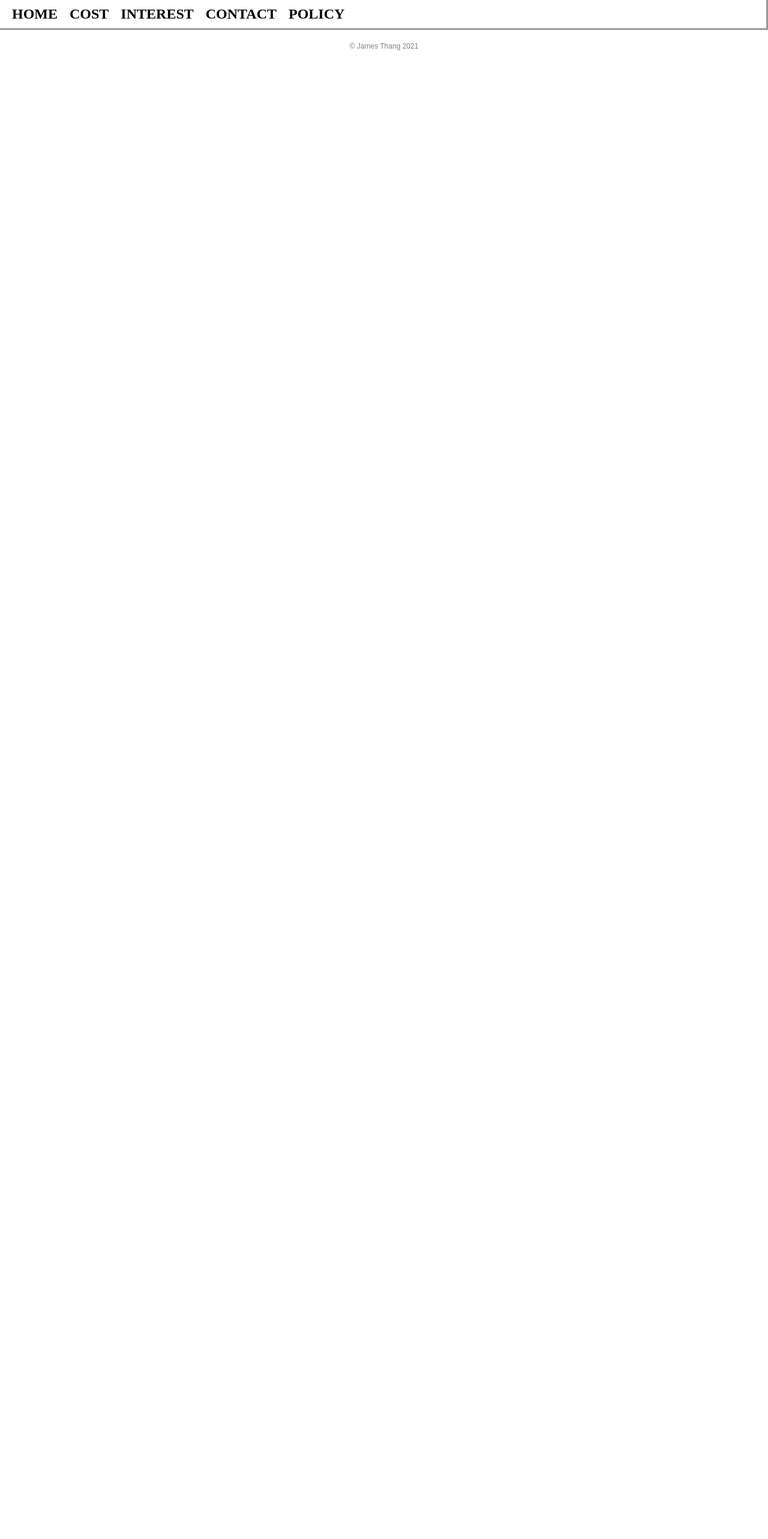
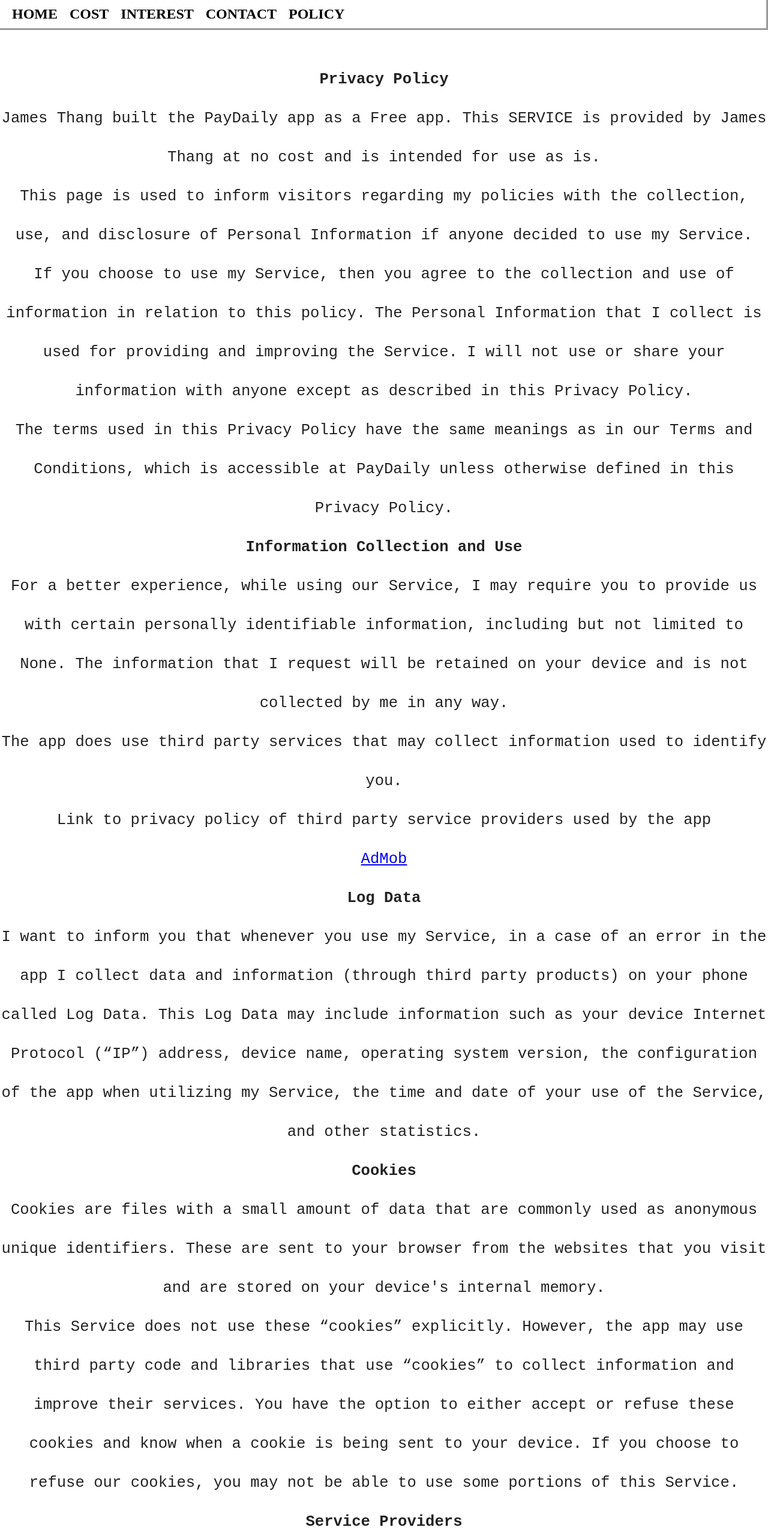
Before and after one commit to Enryun/personalFinance, a React (Create React App) app: page /policy/pay-daily in a window 1280 px wide. Shown: the top 2566 px of the page at 60% size. Before the commit the page ends 800 px from the top, so only its background shows below. Built offline with nearby package versions, Linux system fonts and the light colour scheme.

Commit message:
adding Pay Daily

```diff
--- a/src/App.js
+++ b/src/App.js
@@ -18,6 +18,8 @@ import POS_remote from './Pages/AppIntroduction/POS/POS_remote'
 import CoffeeReport from './Pages/PolicyPage/coffee_report'
 import UCoffee from './Pages/PolicyPage/u_coffee'
 import CoffeeReportEULA from './Pages/PolicyPage/coffee_report_eula.jsx'
+import PayDailyPolicy from './Pages/PolicyPage/cost_tracking.jsx'
+import PayDaily from './Pages/AppIntroduction/PayDaily/pay_daily.jsx';
 
 
 function App() {
@@ -39,6 +41,8 @@ function App() {
       <Route exact path='/policy/coffee-report' component={CoffeeReport} />
       <Route exact path='/policy/ucoffee' component={UCoffee} />
       <Route exact path='/policy/ucoffee-eula' component={CoffeeReportEULA} />
+      <Route exact path='/policy/pay-daily' component={PayDailyPolicy} />
+      <Route exact path='/pay-daily' component={PayDaily} />
       <Footer />
     </div>
   );
--- a/src/Pages/AppIntroduction/POS/POS.scss
+++ b/src/Pages/AppIntroduction/POS/POS.scss
@@ -100,6 +100,10 @@ h1.pos {
   color: #F09B34;
 }
 
+h1.pay-daily {
+  color: blueviolet
+}
+
 .pos-container {
   display: flex;
   text-align: center;
--- a/src/Pages/AppIntroduction/POS/Pos.jsx
+++ b/src/Pages/AppIntroduction/POS/Pos.jsx
@@ -22,9 +22,7 @@ const Pos = () => {
                     </a>
                 </div>
 
-
                 <img src={screenshot1} alt="" className="image_1" />
-
             </div>
 
             <div className="pos_block">
--- /dev/null
+++ b/src/Pages/AppIntroduction/PayDaily/pay_daily.jsx
@@ -0,0 +1,23 @@
+import React from 'react';
+import screenshot1 from '../../../Image/PayDaily.png';
+import screenshot2 from '../../../Image/PayDaily2.png';
+
+const PayDaily = () => {
+    return (
+        <div>
+            <div className="big-background">
+                <h1>Become a Finance Expert with</h1>
+                <div className="pos-container">
+                    <h1 className="pay-daily">Pay Daily</h1>
+                    <a href="https://apps.apple.com/us/app/id1530719536?fbclid=IwAR2I0YNm3eYD8i6E-y2pQWpGnGtfaMNTA5EjsqgM5REU3MRlyN-Lq29nKQY" target="_blank" rel="noopener noreferrer">
+                        <img className="applogo" alt="AppStore" src={screenshot1}/>
+                    </a>
+                </div>
+
+                <img src={screenshot2} alt="" className="image_1" />
+            </div>
+        </div>
+    )
+}
+
+export default PayDaily
--- a/src/Pages/HomePage/HomePage.jsx
+++ b/src/Pages/HomePage/HomePage.jsx
@@ -5,14 +5,12 @@ const HomePage = () => {
     return (
         <div>
             <ul>
+                <li><Link className='navItem' to='/pay-daily'>Pay Daily</Link></li>
                 <li><Link className='navItem' to='/sudoku'>Sudoku</Link></li>
                 <li><Link className='navItem' to='/finance-advisor'>Finance Advisor</Link></li>
                 <li><Link className='navItem' to='/u-coffee'>UCoffee</Link></li>
                 <li><Link className='navItem' to='/ucoffee-remote'>Coffee Record</Link></li>
             </ul>
-
-
-
         </div>
     )
 }
--- a/src/Pages/PolicyList/PolicyList.jsx
+++ b/src/Pages/PolicyList/PolicyList.jsx
@@ -11,6 +11,7 @@ const PolicyList = () => {
                 <li><Link className='navItem' to='/policy/ucoffee'>UCoffee</Link></li>
                 <li><Link className='navItem' to='/policy/coffee-report'>Coffee Report</Link></li>
                 <li><Link className='navItem' to='/policy/ucoffee-eula'>Coffee Report Term and Conditions</Link></li>
+                <li><Link className='navItem' to='/policy/pay-daily'>Pay Daily Term and Conditions</Link></li>
             </ul>
         </div>
     )
--- /dev/null
+++ b/src/Pages/PolicyPage/cost_tracking.jsx
@@ -0,0 +1,108 @@
+import React from 'react'
+
+const CostTrackingPolicy = () => {
+    return (
+        <div className="policy">
+            <strong>Privacy Policy</strong> <p>
+                  James Thang built the PayDaily app as
+                  a Free app. This SERVICE is provided by
+                  James Thang at no cost and is intended for use as
+                  is.
+                </p> <p>
+                  This page is used to inform visitors regarding my
+                  policies with the collection, use, and disclosure of Personal
+                  Information if anyone decided to use my Service.
+                </p> <p>
+                  If you choose to use my Service, then you agree to
+                  the collection and use of information in relation to this
+                  policy. The Personal Information that I collect is
+                  used for providing and improving the Service. I will not use or share your information with
+                  anyone except as described in this Privacy Policy.
+                </p> <p>
+                  The terms used in this Privacy Policy have the same meanings
+                  as in our Terms and Conditions, which is accessible at
+                  PayDaily unless otherwise defined in this Privacy Policy.
+                </p> <p><strong>Information Collection and Use</strong></p> <p>
+                  For a better experience, while using our Service, I
+                  may require you to provide us with certain personally
+                  identifiable information, including but not limited to None. The information that
+                  I request will be retained on your device and is not collected by me in any way.
+                </p> <div><p>
+                    The app does use third party services that may collect
+                    information used to identify you.
+                  </p> <p>
+                    Link to privacy policy of third party service providers used
+                    by the app
+                  </p> <ul><li><a href="https://support.google.com/admob/answer/6128543?hl=en" target="_blank" rel="noopener noreferrer">AdMob</a></li></ul></div> <p><strong>Log Data</strong></p> <p>
+                  I want to inform you that whenever you
+                  use my Service, in a case of an error in the app
+                  I collect data and information (through third party
+                  products) on your phone called Log Data. This Log Data may
+                  include information such as your device Internet Protocol
+                  (“IP”) address, device name, operating system version, the
+                  configuration of the app when utilizing my Service,
+                  the time and date of your use of the Service, and other
+                  statistics.
+                </p> <p><strong>Cookies</strong></p> <p>
+                  Cookies are files with a small amount of data that are
+                  commonly used as anonymous unique identifiers. These are sent
+                  to your browser from the websites that you visit and are
+                  stored on your device's internal memory.
+                </p> <p>
+                  This Service does not use these “cookies” explicitly. However,
+                  the app may use third party code and libraries that use
+                  “cookies” to collect information and improve their services.
+                  You have the option to either accept or refuse these cookies
+                  and know when a cookie is being sent to your device. If you
+                  choose to refuse our cookies, you may not be able to use some
+                  portions of this Service.
+                </p> <p><strong>Service Providers</strong></p> <p>
+                  I may employ third-party companies and
+                  individuals due to the following reasons:
+                </p> <ul><li>To facilitate our Service;</li> <li>To provide the Service on our behalf;</li> <li>To perform Service-related services; or</li> <li>To assist us in analyzing how our Service is used.</li></ul> <p>
+                  I want to inform users of this Service
+                  that these third parties have access to your Personal
+                  Information. The reason is to perform the tasks assigned to
+                  them on our behalf. However, they are obligated not to
+                  disclose or use the information for any other purpose.
+                </p> <p><strong>Security</strong></p> <p>
+                  I value your trust in providing us your
+                  Personal Information, thus we are striving to use commercially
+                  acceptable means of protecting it. But remember that no method
+                  of transmission over the internet, or method of electronic
+                  storage is 100% secure and reliable, and I cannot
+                  guarantee its absolute security.
+                </p> <p><strong>Links to Other Sites</strong></p> <p>
+                  This Service may contain links to other sites. If you click on
+                  a third-party link, you will be directed to that site. Note
+                  that these external sites are not operated by me.
+                  Therefore, I strongly advise you to review the
+                  Privacy Policy of these websites. I have
+                  no control over and assume no responsibility for the content,
+                  privacy policies, or practices of any third-party sites or
+                  services.
+                </p> <p><strong>Children’s Privacy</strong></p> <p>
+                  These Services do not address anyone under the age of 13.
+                  I do not knowingly collect personally
+                  identifiable information from children under 13 years of age. In the case
+                  I discover that a child under 13 has provided
+                  me with personal information, I immediately
+                  delete this from our servers. If you are a parent or guardian
+                  and you are aware that your child has provided us with
+                  personal information, please contact me so that
+                  I will be able to do necessary actions.
+                </p> <p><strong>Changes to This Privacy Policy</strong></p> <p>
+                  I may update our Privacy Policy from
+                  time to time. Thus, you are advised to review this page
+                  periodically for any changes. I will
+                  notify you of any changes by posting the new Privacy Policy on
+                  this page.
+                </p> <p>This policy is effective as of 2021-06-24</p> <p><strong>Contact Us</strong></p> <p>
+                  If you have any questions or suggestions about my
+                  Privacy Policy, do not hesitate to contact me at jamesthang1996@gmail.com.
+                </p> <p>This privacy policy page was created at <a href="https://privacypolicytemplate.net" target="_blank" rel="noopener noreferrer">privacypolicytemplate.net </a>and modified/generated by <a href="https://app-privacy-policy-generator.nisrulz.com/" target="_blank" rel="noopener noreferrer">App Privacy Policy Generator</a></p>
+        </div>
+    )
+}
+
+export default CostTrackingPolicy;
```
Also changed, not shown: src/Image/PayDaily.png (added), src/Image/PayDaily2.png (added), src/Pages/AppIntroduction/PayDaily/pay_daily.scss (added). Lines whose indentation alone changed are shown as unchanged.
